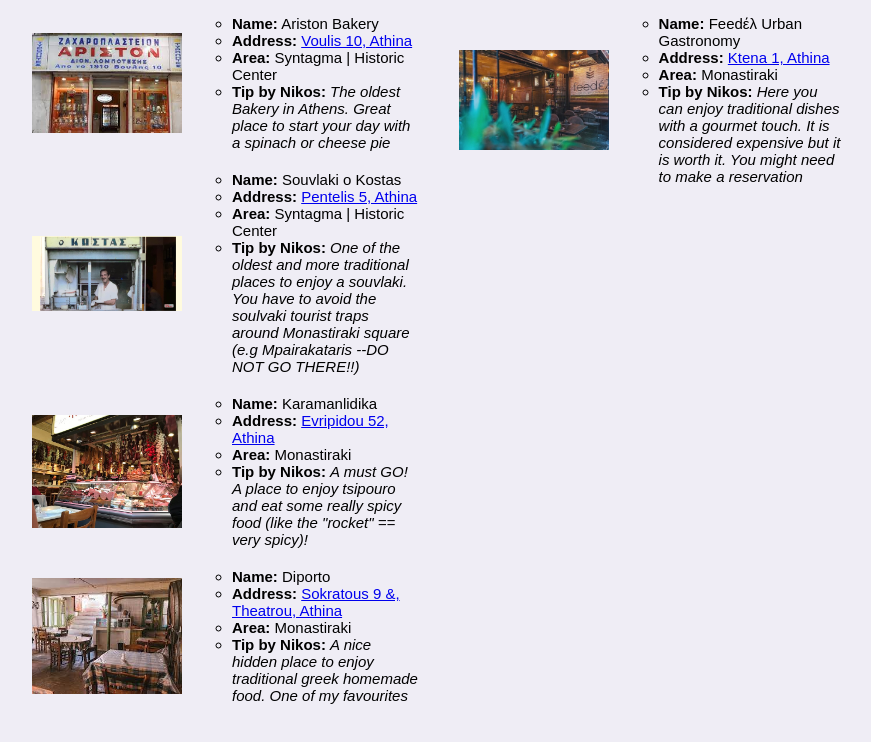
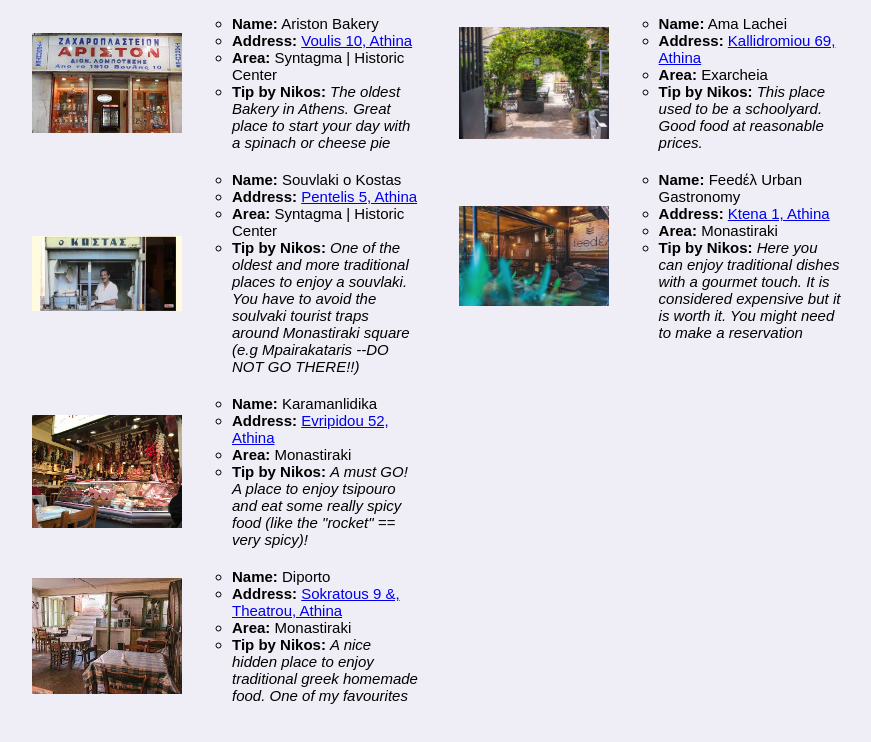
Before and after one commit to Bako-Misc/exploring_athens, a plain HTML site: page lunch.html in a window 1280 px wide. Shown: the whole page, without its empty margins (8-879 px from the left). Drawn offline with Linux system fonts and the light colour scheme.

Commit message:
add amalachei

```diff
--- a/lunch.html
+++ b/lunch.html
@@ -74,7 +74,21 @@
     <div class="columns">
         <ul>
             <li class="cafe-list">
-                <!-- Yiasemi -->
+                <!-- Ama Lachei -->
+                <img class="caffe_plaka" src="images/amalachei.jpg" alt="amalachei">
+                <ul type="disk">
+                    <li><strong>Name:</strong> Ama Lachei</li>
+                    <li><strong>Address:</strong> <a draggable="true" href="https://www.google.com/maps/place/Ama+Lachei/@37.9881073,23.7342251,17z/data=!3m1!4b1!4m6!3m5!1s0x14a1bd35c9f43c11:0xcd4bc3df095478db!8m2!3d37.9881073!4d23.7368!16s%2Fg%2F11b6ytb5kg?hl=en&entry=ttu"> Kallidromiou 69, Athina</a></li>
+                    </li>
+                    <li><strong>Area:</strong> Exarcheia</li>
+                    <li><strong>Tip by Nikos:</strong> <em> This place used to be a schoolyard. Good food at reasonable prices.</em></li>
+                </ul>
+            </li>
+        </ul>
+
+        <ul>
+            <li class="cafe-list">
+                <!-- Feedel -->
                 <img class="caffe_plaka" src="images/feedel.jpeg" alt="feedel">
                 <ul type="disk">
                     <li><strong>Name:</strong> Feedέλ Urban Gastronomy</li>
@@ -82,8 +96,9 @@
                     </li>
                     <li><strong>Area:</strong> Monastiraki</li>
                     <li><strong>Tip by Nikos:</strong> <em> Here you can enjoy traditional dishes with a gourmet touch. It is considered expensive but it is worth it. You might need to make a reservation</em></li>
-
                 </ul>
+            </li>
+        </ul>
     </div>
     </body>
 </html>
```
Also changed, not shown: images/amalachei.jpg (added).
